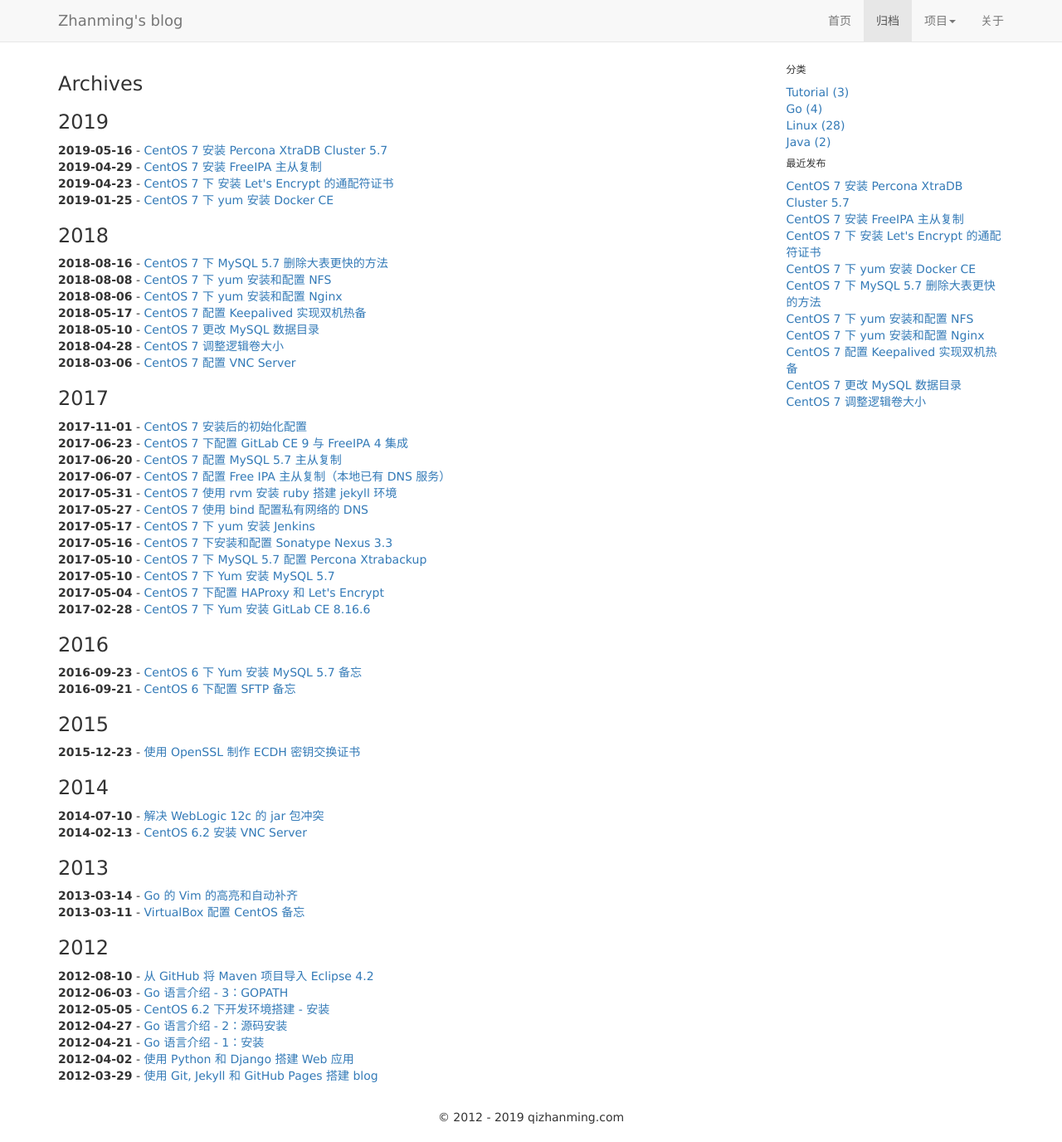
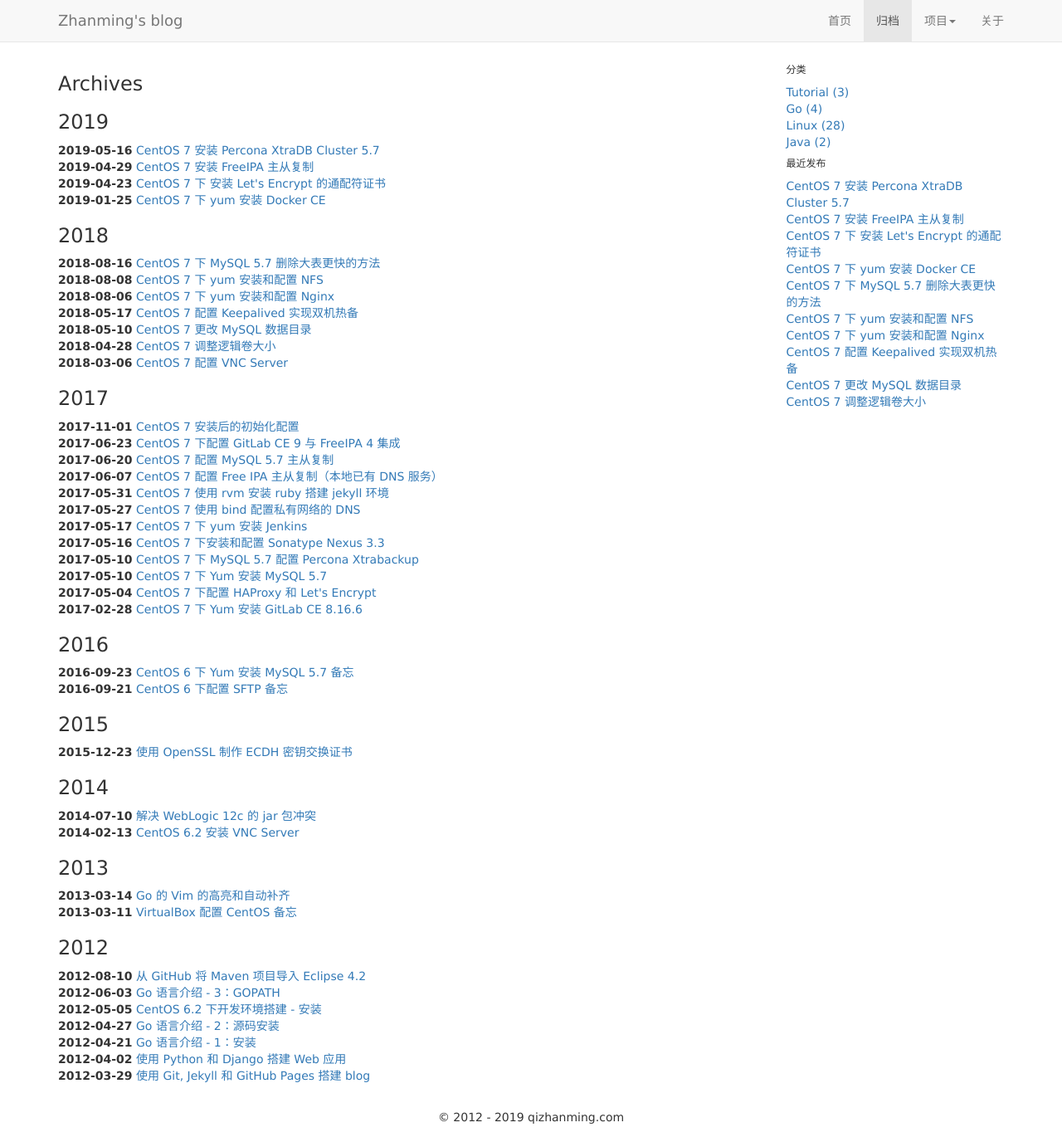
Before and after one commit to zhanming/zhanming.github.com, a Jekyll site: the page built from blog/archives.md, in a window 1280 px wide. Shown: the whole page at 83% size. Built offline with Jekyll 4.4.1, drawn with Linux system fonts in a browser that asks for light colours.

Commit message:
change a little style.

```diff
--- a/blog/archives.md
+++ b/blog/archives.md
@@ -14,7 +14,7 @@
            <ul class="list-unstyled">
            {% assign myDate = currentDate %}
        {% endif %}
-       <li><strong>{{ post.date | date:"%Y-%m-%d" }}</strong> - <a href="{{ post.url }}">{{ post.title }}</a></li>
+       <li><strong>{{ post.date | date:"%Y-%m-%d" }}</strong> <a href="{{ post.url }}">{{ post.title }}</a></li>
        {% if forloop.last %}</ul>{% endif %}
     {% endfor %}
 </div>
```
